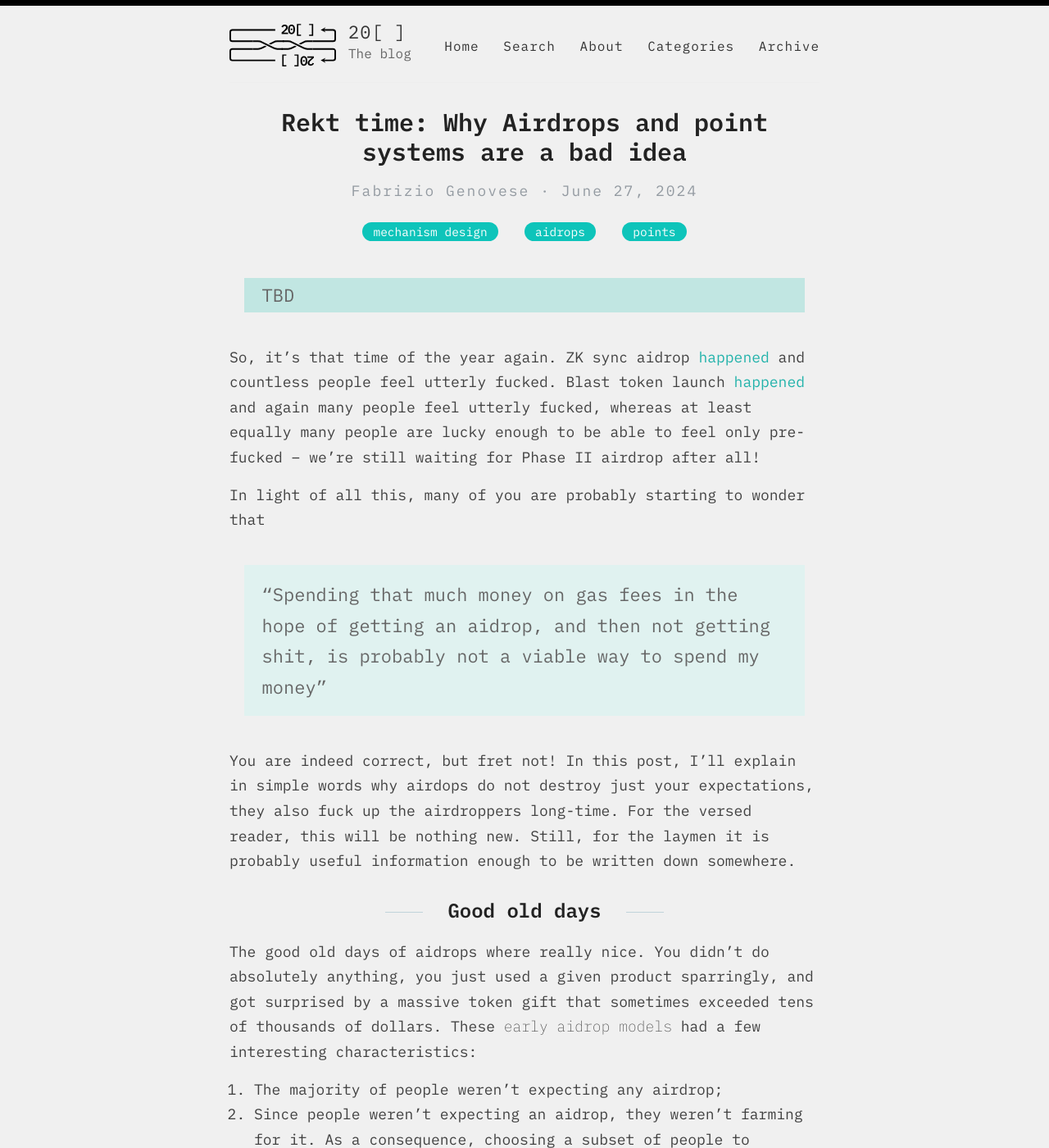
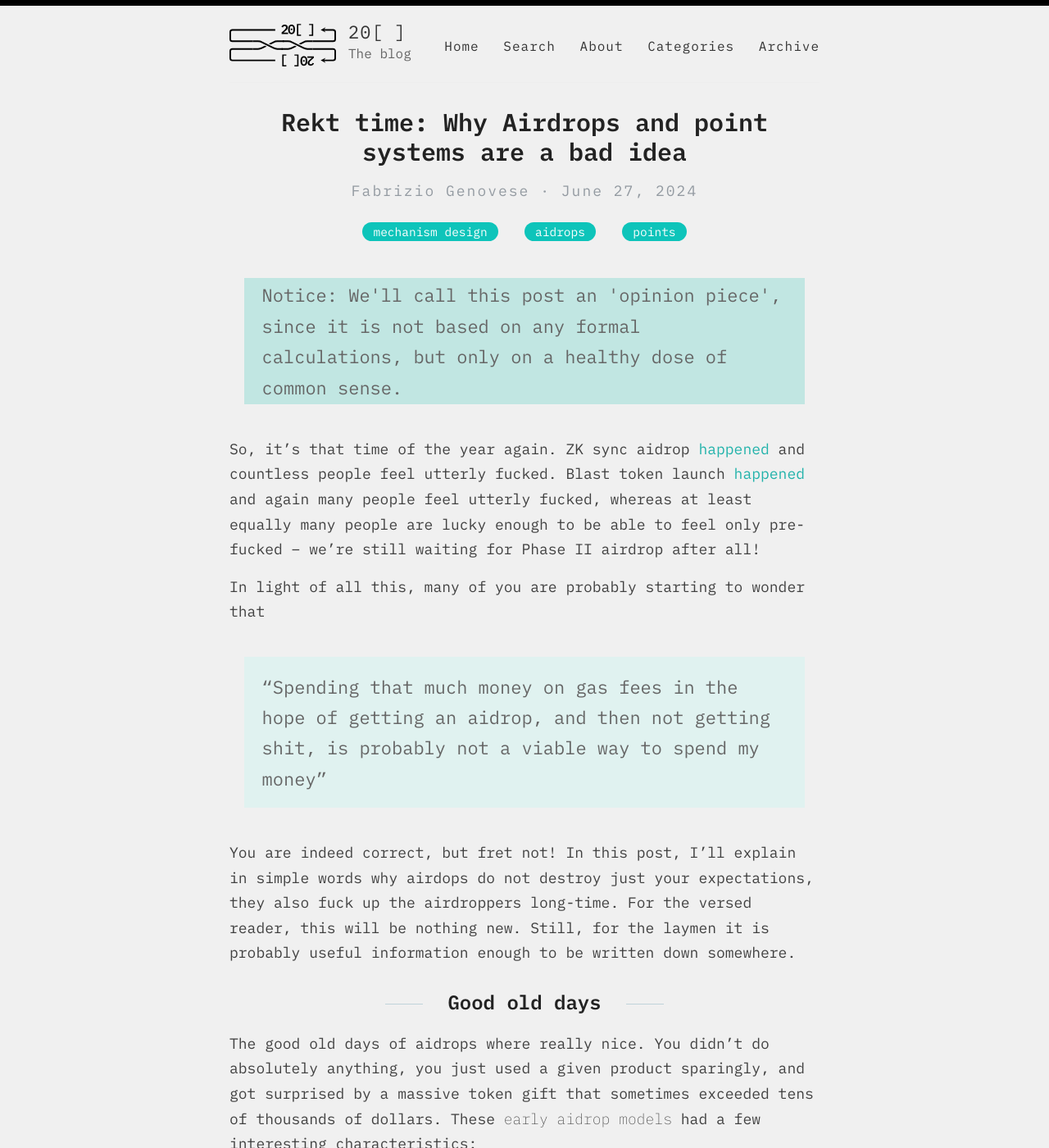
Before and after one commit to eric-downes/20sq-blog, a Jekyll site: the page built from _posts/2024-06-27-airdrops-bad-idea.md, in a window 1280 px wide and 1400 px high. Shown: the whole window at 82% size. Built offline with Jekyll 4.4.1, drawn with Linux system fonts in a browser that asks for light colours; some web fonts are replaced.

Commit message:
Added disclaimer

```diff
--- a/_posts/2024-06-27-airdrops-bad-idea.md
+++ b/_posts/2024-06-27-airdrops-bad-idea.md
@@ -5,7 +5,7 @@ author: Fabrizio Genovese
 categories: ["mechanism design", "aidrops", "points"]
 excerpt: Now that many people got fucked once more good and well, it is time to shine some game theoretic light on this matter.
 usemathjax: true
-thanks: TBD
+thanks: "Notice: We'll call this post an 'opinion piece', since it is not based on any formal calculations, but only on a healthy dose of common sense."
 ---
 
 So, it's that time of the year again. ZK sync aidrop [happened](https://claim.zknation.io/) and countless people feel utterly fucked. Blast token launch [happened](https://www.coindesk.com/markets/2024/06/26/blast-token-debuts-at-3b-value-as-17-of-supply-airdropped-to-early-adopters/) and again many people feel utterly fucked, whereas at least equally many people are lucky enough to be able to feel only pre-fucked -- we're still waiting for Phase II airdrop after all!
@@ -19,7 +19,7 @@ You are indeed correct, but fret not! In this post, I'll explain in simple words
 
 ## Good old days
 
-The good old days of aidrops where really nice. You didn't do absolutely anything, you just used a given product sparringly, and got surprised by a massive token gift that sometimes exceeded tens of thousands of dollars. These *early aidrop models* had a few interesting characteristics:
+The good old days of aidrops where really nice. You didn't do absolutely anything, you just used a given product sparingly, and got surprised by a massive token gift that sometimes exceeded tens of thousands of dollars. These *early aidrop models* had a few interesting characteristics:
 
 1. The majority of people weren't expecting any airdrop;
 2. Since people weren't expecting an aidrop, they weren't farming for it. As a consequence, choosing a subset of people to airdrop a token to was easier.
```
